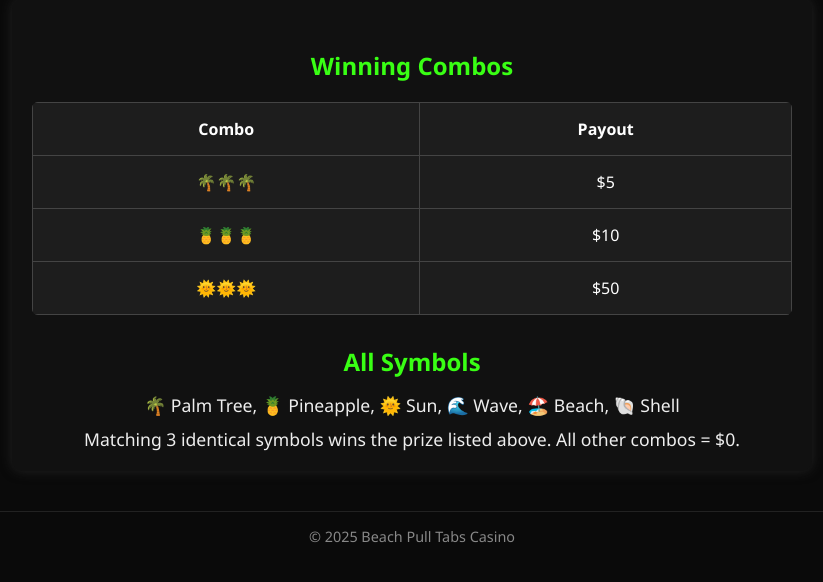
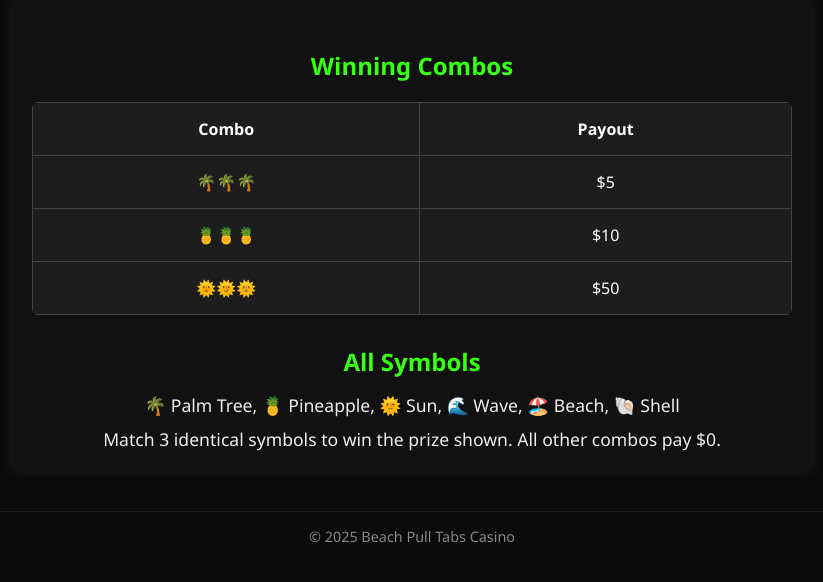
Before and after one commit to bulldawg395/pulltab-game, a Flask app: page /info in a window 1280 px wide. Shown: the part 171-753 px from the top of the page, without its empty margins (228-1051 px from the left). Run offline with Flask 3, Linux system fonts and the light colour scheme.

Commit message:
info.html

```diff
--- a/templates/info.html
+++ b/templates/info.html
@@ -2,16 +2,14 @@
 <html>
 <head>
   <meta charset="UTF-8">
-  <title>Payout Info</title>
+  <title>Payouts</title>
   <link rel="stylesheet" href="/static/style.css">
 </head>
 <body>
   <div class="container">
     <header>
       <h1>Payout Information</h1>
-      <nav>
-        <a href="/">← Back to Game</a>
-      </nav>
+      <nav><a href="/">← Back to Game</a></nav>
     </header>
 
     <main class="info-page">
@@ -25,7 +23,7 @@
 
       <h2>All Symbols</h2>
       <p>🌴 Palm Tree, 🍍 Pineapple, 🌞 Sun, 🌊 Wave, 🏖️ Beach, 🐚 Shell</p>
-      <p>Matching 3 identical symbols wins the prize listed above. All other combos = $0.</p>
+      <p>Match 3 identical symbols to win the prize shown. All other combos pay $0.</p>
     </main>
 
     <footer>&copy; 2025 Beach Pull Tabs Casino</footer>
```
